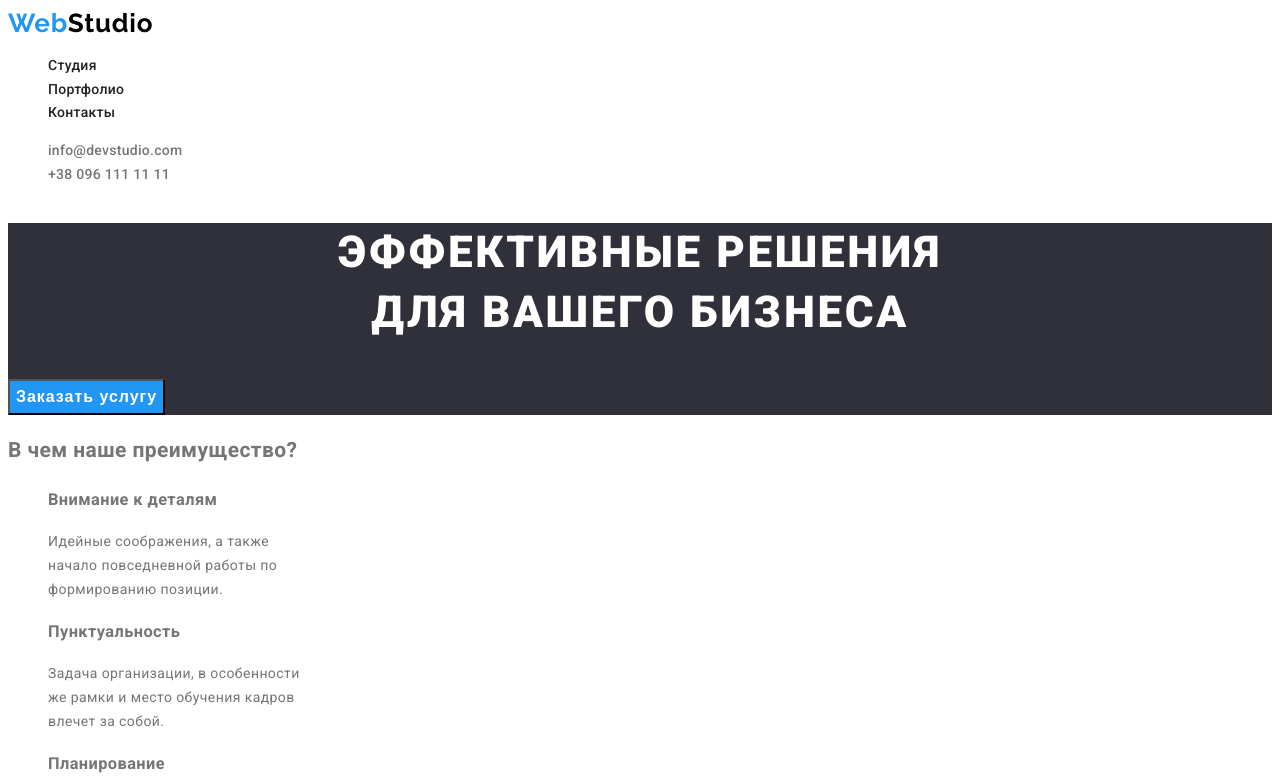
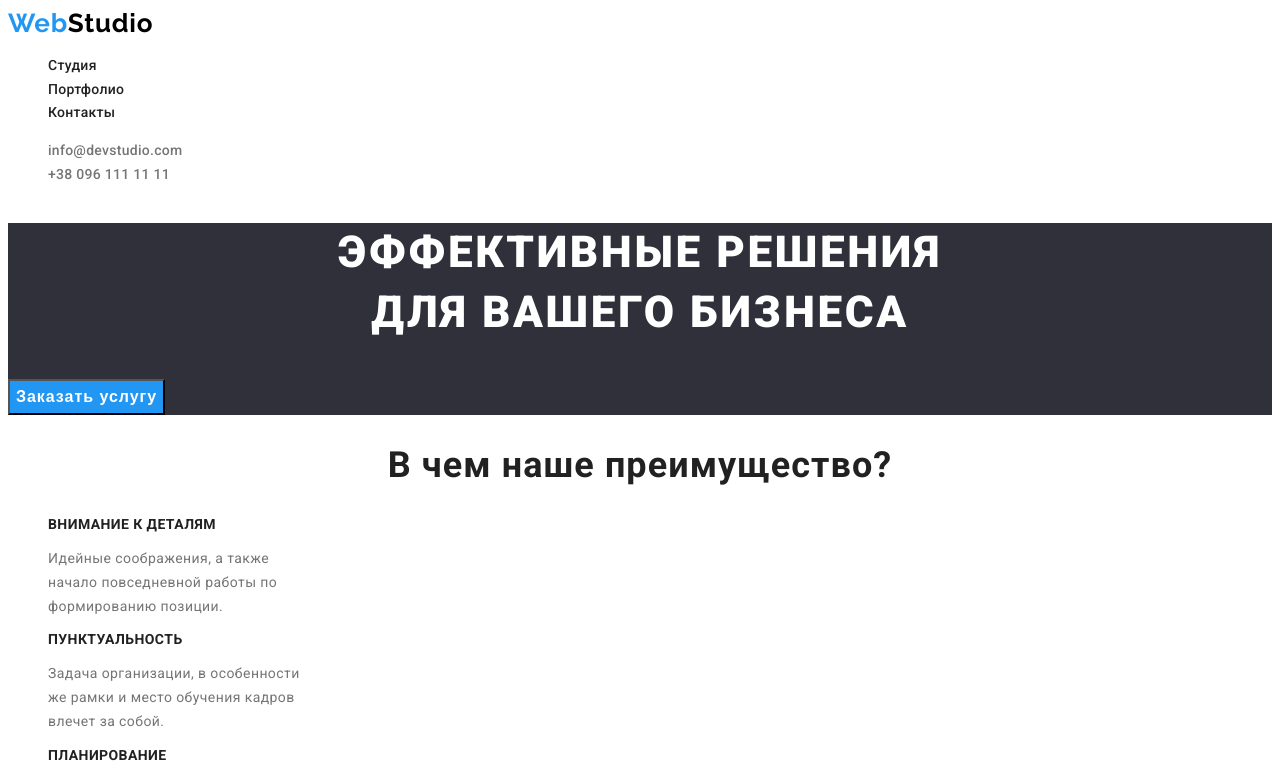
Before and after one commit to VasylMartin/goit-markup-hw-02, a plain HTML site: page index.html in a window 1280 px wide. Shown: the top 781 px of the page. Drawn offline with Linux system fonts and the light colour scheme.

Commit message:
section two index.html

```diff
--- a/css/styles.css
+++ b/css/styles.css
@@ -197,3 +197,23 @@ body {
 .mbtn:focus {
   background-color: var(--bcg-mbtn-hov);
 }
+
+/* SECTION 2 [index.html] */
+
+.advantage {
+  color: var(--title-nav-btn);
+  font-weight: 700;
+  font-size: 36px;
+  line-height: 1.16;
+  text-align: center;
+  letter-spacing: 0.03em;
+}
+
+.title-three {
+  color: var(--title-nav-btn);
+  font-weight: 700;
+  font-size: 14px;
+  line-height: 1.14;
+  letter-spacing: 0.03em;
+  text-transform: uppercase;
+}
--- a/index.html
+++ b/index.html
@@ -39,10 +39,10 @@
       </section>
       <!--SECTION 2-->
       <section class="">
-        <h2 class="">В чем наше преимущество?</h2>
+        <h2 class="advantage">В чем наше преимущество?</h2>
         <ul>
           <li>
-            <h3 class="">Внимание к деталям</h3>
+            <h3 class="title-three">Внимание к деталям</h3>
             <p class="">
               Идейные соображения, а также <br />
               начало повседневной работы по <br />
@@ -50,7 +50,7 @@
             </p>
           </li>
           <li>
-            <h3 class="">Пунктуальность</h3>
+            <h3 class="title-three">Пунктуальность</h3>
             <p class="">
               Задача организации, в особенности <br />
               же рамки и место обучения кадров <br />
@@ -58,7 +58,7 @@
             </p>
           </li>
           <li>
-            <h3 class="">Планирование</h3>
+            <h3 class="title-three">Планирование</h3>
             <p class="">
               Равным образом консультация с <br />
               широким активом в значительной <br />
@@ -66,7 +66,7 @@
             </p>
           </li>
           <li>
-            <h3 class="">Современные технологии</h3>
+            <h3 class="title-three">Современные технологии</h3>
             <p class="">
               Значимость этих проблем настолько <br />
               очевидна, что реализация плановых <br />
@@ -91,22 +91,22 @@
         <ul>
           <li>
             <img src="./images/productdesigner.jpg" alt="productdesigner" width="270" />
-            <h3 class="">Игорь Демьяненко</h3>
+            <h3 class="title-three">Игорь Демьяненко</h3>
             <p class="">Product Designer</p>
           </li>
           <li>
             <img src="./images/frontend.jpg" alt="frontend" width="270" />
-            <h3 class="">Ольга Репина</h3>
+            <h3 class="title-three">Ольга Репина</h3>
             <p class="">Frontend Developer</p>
           </li>
           <li>
             <img src="./images/marketing.jpg" alt="marketing" width="270" />
-            <h3 class="">Николай Тарасов</h3>
+            <h3 class="title-three">Николай Тарасов</h3>
             <p class="">Marketing</p>
           </li>
           <li>
             <img src="./images/ui.jpg" alt="ui" width="270" />
-            <h3 class="">Михаил Ермаков</h3>
+            <h3 class="title-three">Михаил Ермаков</h3>
             <p class="">UI Designer</p>
           </li>
         </ul>
```
